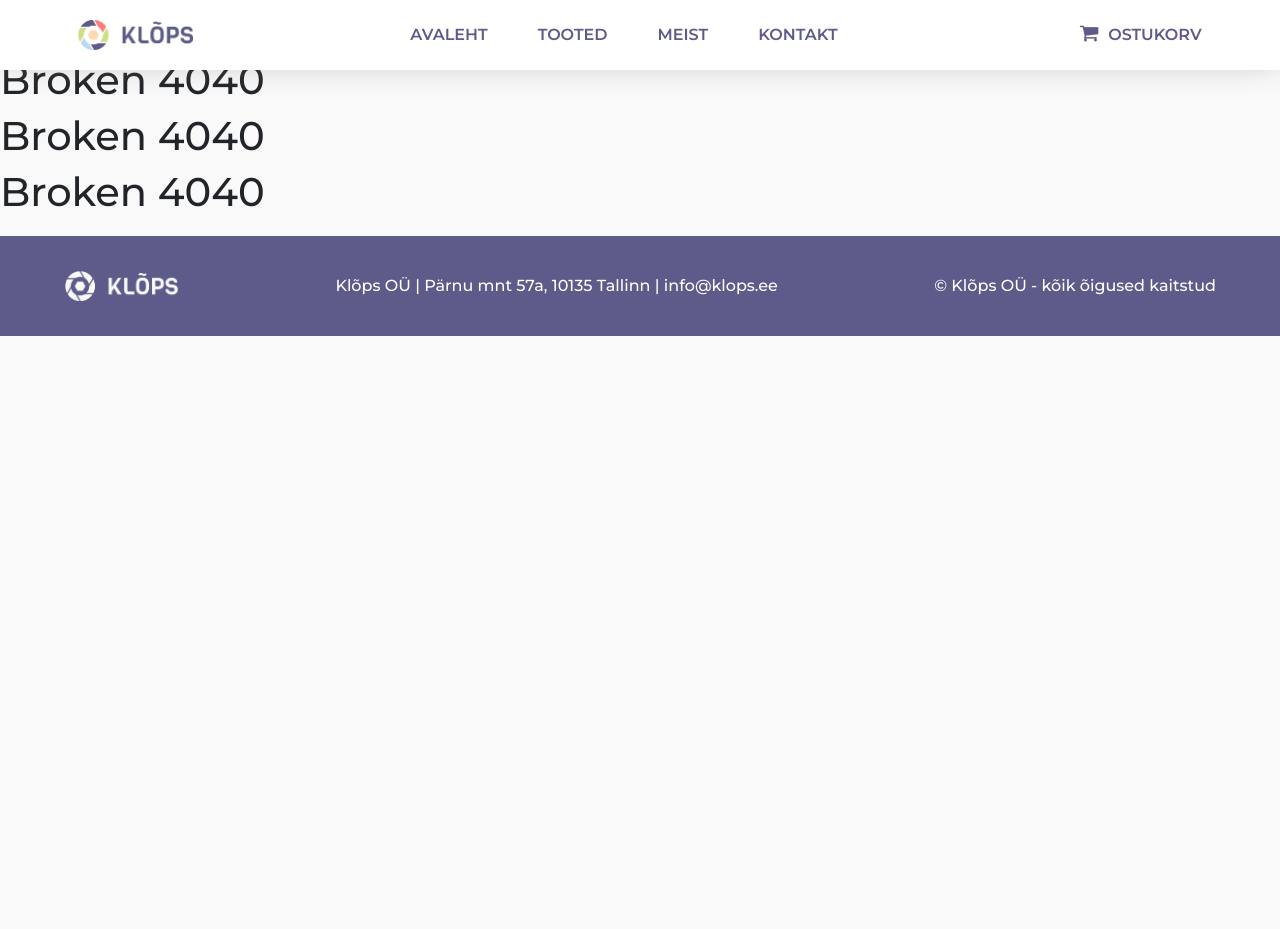
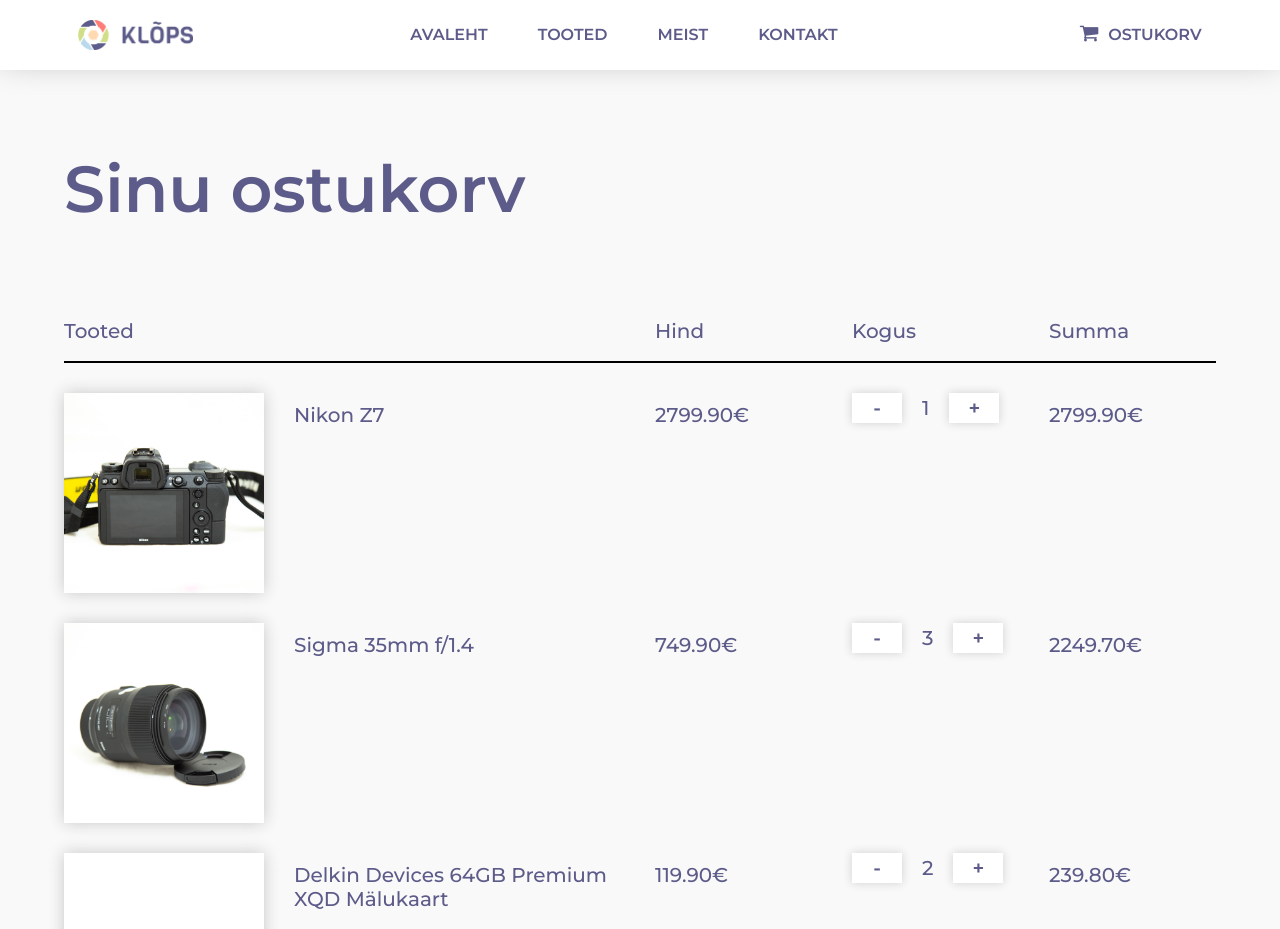
Before and after one commit to KatoConcept/klops_fotopood, a React (Create React App) app: page /shopping_cart in a window 1280 px wide. Shown: the top 929 px of the page. Before the commit the page ends 800 px from the top, so only its background shows below. Built offline with nearby package versions, Linux system fonts and the light colour scheme.

Commit message:
Bug fixes and working on shopping cart page

```diff
--- a/src/App.js
+++ b/src/App.js
@@ -1,5 +1,6 @@
 import Header from "./Components/Header/Header";
 import Home from "./Components/Home/Home";
+import ShopCart from "./Components/ShopCart/ShopCart";
 import Products from "./Components/Products/Products";
 import Product1 from "./Components/Products/Product1";
 import Product2 from "./Components/Products/Product2";
@@ -28,6 +29,9 @@
           </Route>
           <Route exact path="/">
             <Home />
+          </Route>
+          <Route exact path="/shopping_cart">
+            <ShopCart />
           </Route>
           <Route exact path="/products">
             <Products />
--- a/src/Components/Header/Header.js
+++ b/src/Components/Header/Header.js
@@ -30,7 +30,7 @@
           </li>
         </ul>
         <li className="nav_item" id="shopping-cart">
-          <Link to="#" className="nav_link">
+          <Link to="/shopping_cart" className="nav_link">
             <i className="fa fa-shopping-cart" id="shopping-icon"></i>OSTUKORV
           </Link>
         </li>
--- a/src/Components/Products/Products.js
+++ b/src/Components/Products/Products.js
@@ -88,7 +88,7 @@
           <div className="filter-box-wrapper-bottom">
             <div className="bottom-left-filter">
                   <div className="bottom-left-filter-wrapper">
-                    <h1 className="filter-title">Tootja</h1>
+                    <h1 className="filter-title">Kaamera tootja</h1>
                     <div className="custom-control custom-radio custom-control-inline checkbox">
                       <input type="checkbox" id="filter-check-btn-12" name="filter-check-btn-12" className="custom-control-input" />
                       <label className="custom-control-label" for="filter-check-btn-12">Canon</label>
--- /dev/null
+++ b/src/Components/ShopCart/ShopCart.js
@@ -0,0 +1,80 @@
+// import { Link } from "react-router-dom";
+
+function ShopCart() {
+  document.title = "Klõps | Ostukorv";
+  return (
+    <section className="shopping-cart-page">
+        <div className="main-container view-width">
+            <div className="spacer"></div>
+            <h1 className="page-title">Sinu ostukorv</h1>
+            <div className="spacer"></div>
+            <div className="row-wrapper">
+                <div className="row">
+                    <div className="col-6 shop-sub-title">Tooted</div>
+                    <div className="col shop-sub-title">Hind</div>
+                    <div className="col shop-sub-title">Kogus</div>
+                    <div className="col shop-sub-title">Summa</div>
+                </div>
+            </div>
+            <div className="row-wrapper-2">
+                <div className="row margin-top">
+                    <div className="col-6 shop-sub-title">
+                        <div className="product-thumbnail" id="product-thumbnail-1"></div>
+                        <a href="/products/nikon_z7"><h1 className="product-name">Nikon Z7</h1></a>
+
+                    </div>
+                    <div className="col shop-sub-title">
+                        <h1 className="product-price">2799.90€</h1>
+                    </div>
+                    <div className="col shop-sub-title">
+                        <div className="minus-btn d-flex justify-content-center">-</div>
+                        <p className="quantity-number">1</p>
+                        <div className="plus-btn d-flex justify-content-center">+</div>
+                    </div>
+                    <div className="col shop-sub-title">
+                        <h1 className="product-price">2799.90€</h1>
+                    </div>
+                </div>
+                <div className="row margin-top">
+                    <div className="col-6 shop-sub-title">
+                        <a href="/products/sigma_35mm_f_1_4"><div className="product-thumbnail" id="product-thumbnail-2"></div></a>
+                        <a href="/products/sigma_35mm_f_1_4"><h1 className="product-name">Sigma 35mm f/1.4</h1></a>
+
+                    </div>
+                    <div className="col shop-sub-title">
+                        <h1 className="product-price">749.90€</h1>
+                    </div>
+                    <div className="col shop-sub-title">
+                        <div className="minus-btn d-flex justify-content-center">-</div>
+                        <p className="quantity-number">3</p>
+                        <div className="plus-btn d-flex justify-content-center">+</div>
+                    </div>
+                    <div className="col shop-sub-title">
+                        <h1 className="product-price">2249.70€</h1>
+                    </div>
+                </div>
+                <div className="row margin-top">
+                    <div className="col-6 shop-sub-title">
+                        <div className="product-thumbnail" id="product-thumbnail-3"></div>
+                        <a href="/products/delkin_devices_64gb_premium_xqd_malukaart"><h1 className="product-name">Delkin Devices 64GB Premium XQD Mälukaart</h1></a>
+
+                    </div>
+                    <div className="col shop-sub-title">
+                        <h1 className="product-price">119.90€</h1>
+                    </div>
+                    <div className="col shop-sub-title">
+                        <div className="minus-btn d-flex justify-content-center">-</div>
+                        <p className="quantity-number">2</p>
+                        <div className="plus-btn d-flex justify-content-center">+</div>
+                    </div>
+                    <div className="col shop-sub-title">
+                        <h1 className="product-price">239.80€</h1>
+                    </div>
+                </div>
+            </div>
+        </div>
+    </section>
+  );
+}
+
+export default ShopCart;
--- a/src/Style/Global.scss
+++ b/src/Style/Global.scss
@@ -30,6 +30,10 @@
     line-height: 60px;
 }
 
+.margin-top {
+    margin-top: 30px;
+}
+
 .carousel-control-prev-icon,
 .carousel-control-next-icon {
   height: 100px;
--- a/src/Style/Index.scss
+++ b/src/Style/Index.scss
@@ -5,3 +5,4 @@
 @import 'Footer.scss';
 @import 'Products.scss';
 @import 'ProductGlobal.scss';
+@import 'ShoppingCart.scss';
--- /dev/null
+++ b/src/Style/ShoppingCart.scss
@@ -0,0 +1,93 @@
+@import 'Global.scss';
+@import 'Colors.scss';
+
+.shopping-cart-page {
+
+    .main-container {
+        max-width: 2000px;
+        margin: 0 auto;
+        padding-top: 70px;
+        min-height: 1000px;
+    }
+
+    .shop-sub-title {
+        color: $main;
+        font-size: 20px;
+        font-weight: 500;
+        display: flex;
+    }
+
+    .row-wrapper {
+        // background-color: lightgreen;
+        padding-bottom: 15px;
+        border-bottom: 2px solid black;
+    }
+
+    .product-thumbnail {
+        height: 200px;
+        width: 200px;
+        min-width: 200px;
+        box-shadow: 0px 0px 15px rgb(199, 199, 199);
+        // background-color: black;
+
+        a:hover {
+            text-decoration: none !important;
+        }
+    }
+
+    .product-name {
+        font-size: 20px;
+        margin-left: 30px;
+        margin-top: 10px;
+        color: $main;
+    }
+
+    .product-name:hover {
+        text-decoration: none !important;
+    }
+
+    .product-price {
+        font-size: 20px;
+        margin-top: 10px;
+        color: $main;
+    }
+
+    .minus-btn, .plus-btn {
+        height: 30px;
+        width: 50px;
+        background-color: white;
+        box-shadow: 0px 0px 10px rgb(207, 207, 207);
+        cursor: pointer;
+        font-weight: 600;
+        transition: all ease 0.3s;
+    }
+
+    .minus-btn:hover, .plus-btn:hover {
+        background-color: $main;
+        color: white;
+    }
+
+    .minus-btn:active, .plus-btn:active {
+        background-color: $main;
+    }
+
+    .quantity-number {
+        padding: 0px 20px;
+    }
+
+    #product-thumbnail-1 {
+        background: url("../img/product-1.jpg");
+        background-size: cover;
+        background-position: center;
+    }
+    #product-thumbnail-2 {
+        background: url("../img/product-2.jpg");
+        background-size: cover;
+        background-position: center;
+    }
+    #product-thumbnail-3 {
+        background: url("../img/product-4.jpg");
+        background-size: cover;
+        background-position: center;
+    }
+}
```
